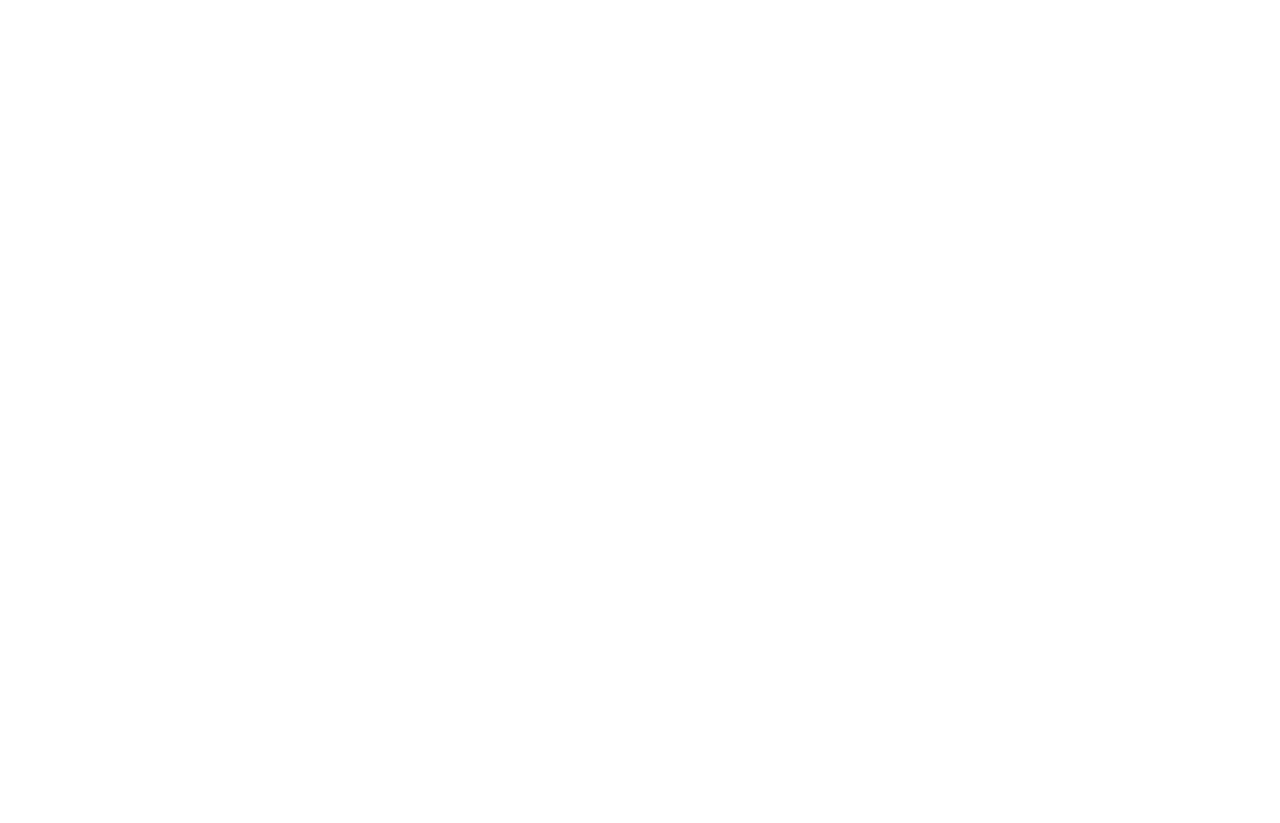
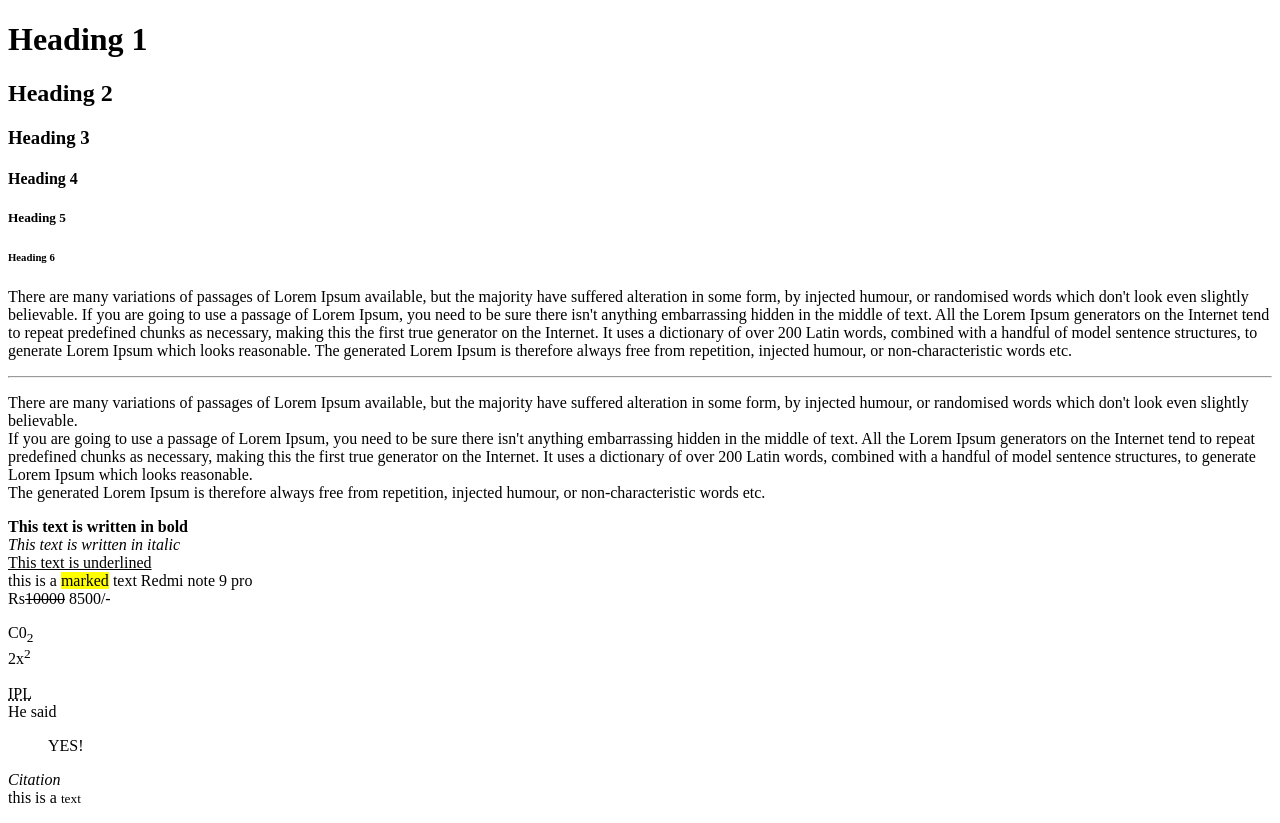
Before and after one commit to NityaVerma19/HTML-basics, a plain HTML site: page index.html in a window 1280 px wide. Before the commit the page ends 800 px from the top, so only its background shows below. Drawn offline with Linux system fonts and the light colour scheme.

Commit message:
add heading, para, and styles

```diff
--- a/index.html
+++ b/index.html
@@ -1,10 +1,69 @@
 <!DOCTYPE html>
+
 <html lang="en">
-<head>
-    <meta charset="UTF-8">
-    <title>Title</title>
-</head>
-<body>
 
-</body>
+
+    <head>
+        <meta charset="UTF-8">
+        <title>Heading, para, typography</title>
+    </head>
+
+
+    <body>
+        <h1>Heading 1</h1>
+        <h2>Heading 2</h2>
+        <h3>Heading 3</h3>
+        <h4>Heading 4</h4>
+        <h5>Heading 5</h5>
+        <h6>Heading 6</h6>
+
+        <!----para---->
+        <p>
+            There are many variations of passages of Lorem Ipsum available, but the majority have suffered alteration in some form, by injected humour, or randomised words which don't look even slightly believable. If you are going to use a passage of Lorem Ipsum, you need to be sure there isn't anything embarrassing hidden in the middle of text. All the Lorem Ipsum generators on the Internet tend to repeat predefined chunks as necessary, making this the first true generator on the Internet. It uses a dictionary of over 200 Latin words, combined with a handful of model sentence structures, to generate Lorem Ipsum which looks reasonable. The generated Lorem Ipsum is therefore always free from repetition, injected humour, or non-characteristic words etc.
+        </p>
+
+
+        <hr>
+
+        <p>
+            There are many variations of passages of Lorem Ipsum available, but the majority have suffered alteration in some form, by injected humour, or randomised words which don't look even slightly believable. <br>If you are going to use a passage of Lorem Ipsum, you need to be sure there isn't anything embarrassing hidden in the middle of text. All the Lorem Ipsum generators on the Internet tend to repeat predefined chunks as necessary, making this the first true generator on the Internet. It uses a dictionary of over 200 Latin words, combined with a handful of model sentence structures, to generate Lorem Ipsum which looks reasonable. <br>The generated Lorem Ipsum is therefore always free from repetition, injected humour, or non-characteristic words etc.
+        </p>
+
+
+        <p>
+            <b>This text is written in bold</b>
+            <br>
+            <i>This text is written in italic</i>
+            <br>
+            <u>This text is underlined</u><br>
+
+            this is a <mark> marked</mark> text
+
+            Redmi note 9 pro <br>
+            Rs<del>10000</del> 8500/-
+
+
+        </p>
+
+
+        <p>
+            C0<sub>2</sub><br>
+            2x<sup>2</sup>
+        </p>
+
+
+        <p>
+            <abbr title = "INDIAN PREMIER LEAGUE">IPL</abbr><br>
+            He said
+            <blockquote>YES!</blockquote>
+
+
+            <cite>Citation</cite><br>
+
+            this is a <small>text</small>
+        </p>
+    </body>
+
+
+
 </html>
```
